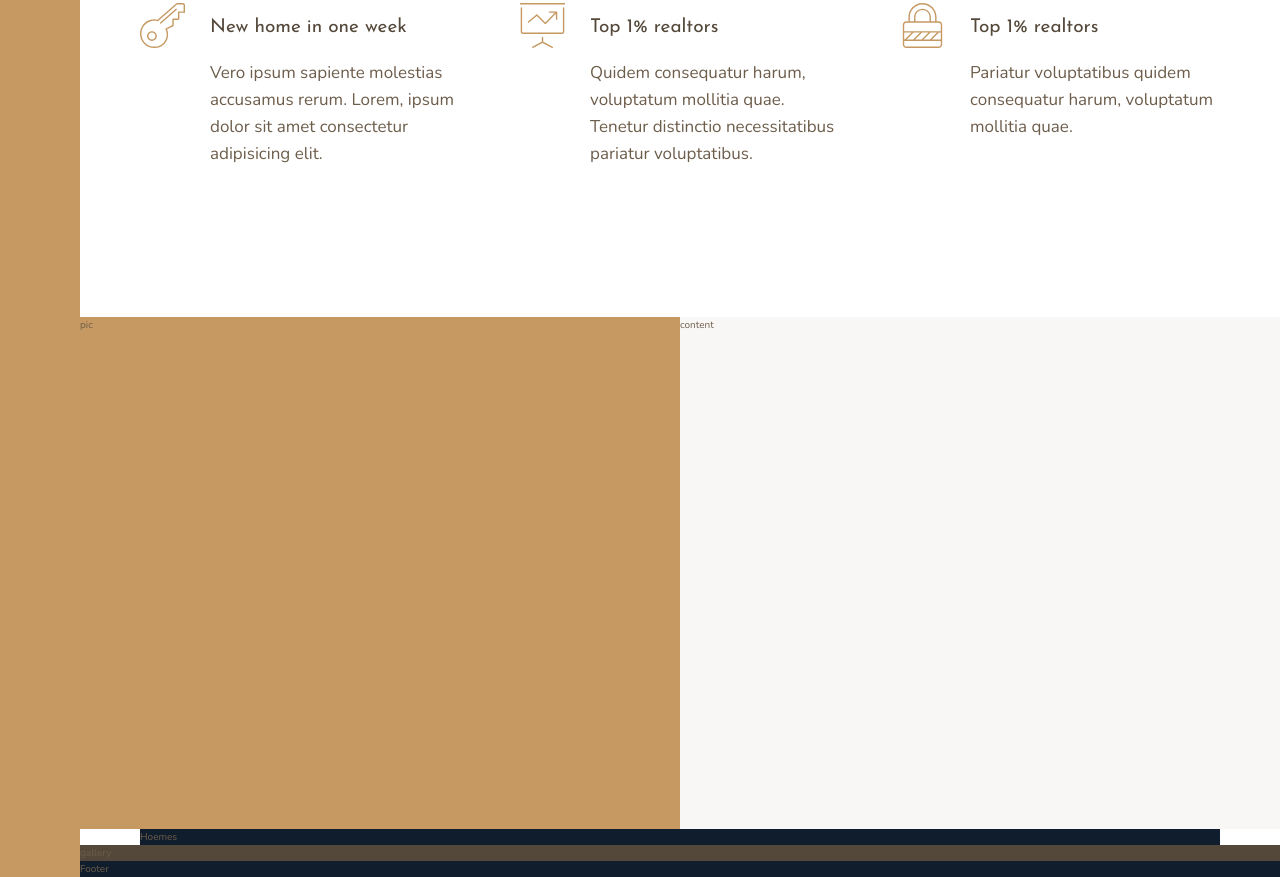
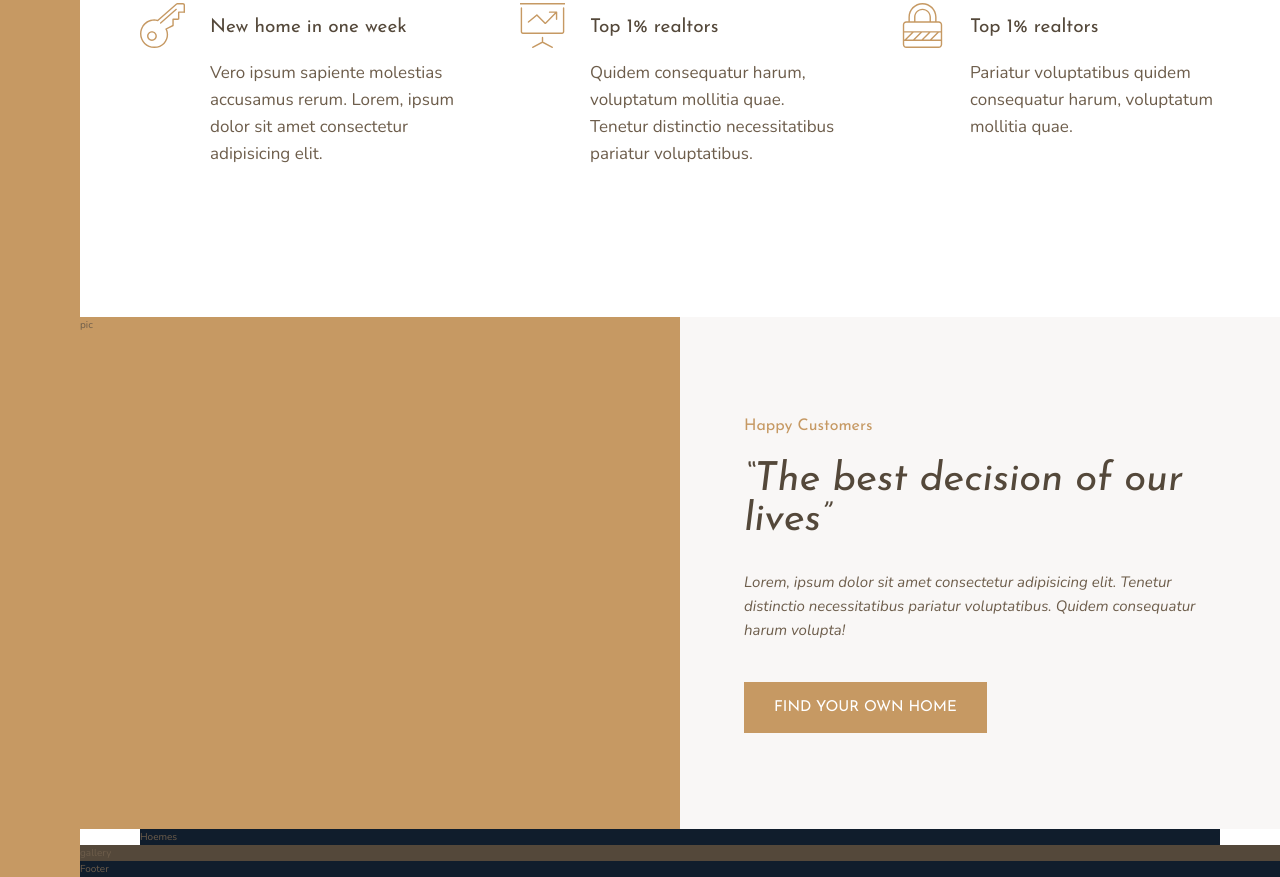
Before and after one commit to mokiong/Nexter-, a website: page index.html in a window 1280 px wide. Shown: the part 991-1868 px from the top of the page. Drawn offline with nearby package versions, Linux system fonts and the light colour scheme.

Commit message:
Finish stories section

```diff
--- a/index.html
+++ b/index.html
@@ -97,7 +97,18 @@
 
         <div class="story__pictures">pic</div>
 
-        <div class="story__content">content</div>
+        <div class="story__content">
+            <h3 class="heading-3 mb-sm">Happy Customers</h3>
+            <h2 class="heading-2 heading-2--dark mb-md">
+                &ldquo;The best decision of our lives&rdquo;
+            </h2>
+            <p class="story__text">
+                Lorem, ipsum dolor sit amet consectetur adipisicing elit.
+                Tenetur distinctio necessitatibus pariatur voluptatibus. Quidem
+                consequatur harum volupta!
+            </p>
+            <button class="btn">Find your own home</button>
+        </div>
 
         <section class="homes">Hoemes</section>
 
--- a/sass/_story.scss
+++ b/sass/_story.scss
@@ -7,5 +7,20 @@
     &__content {
         background-color: $color-grey-light-1;
         grid-column: col-start 5 / full-end;
+
+        padding: 6rem 8vh;
+        // display: flex;
+        // flex-direction: column;
+        // justify-content: center;
+        // align-items: flex-start;
+        display: grid;
+        align-content: center;
+        justify-items: start;
+    }
+
+    &__text {
+        font-size: 1.5rem;
+        font-style: italic;
+        margin-bottom: 4rem;
     }
 }
--- a/sass/_typography.scss
+++ b/sass/_typography.scss
@@ -9,10 +9,23 @@
 
 .heading-2 {
     @extend %heading;
+    font-size: 4rem;
+    font-style: italic;
+    line-height: 1;
+
+    &--light {
+        color: $color-grey-light-1;
+    }
+
+    &--dark {
+        color: $color-grey-dark-1;
+    }
 }
 
 .heading-3 {
     @extend %heading;
+    font-size: 1.6rem;
+    color: $color-primary;
 }
 
 .heading-4 {
@@ -27,3 +40,36 @@
         color: $color-grey-dark-1;
     }
 }
+
+.btn {
+    background-color: $color-primary;
+    color: #fff;
+    border: none;
+    border-radius: 0;
+    font-family: $font-display;
+    font-size: 1.5rem;
+    text-transform: uppercase;
+    padding: 1.8rem 3rem;
+    cursor: pointer;
+    transition: all 0.2s;
+
+    &:hover {
+        background-color: $color-primary-dark;
+    }
+}
+
+.mb-sm {
+    margin-bottom: 2rem;
+}
+
+.mb-md {
+    margin-bottom: 3rem;
+}
+
+.mb-lg {
+    margin-bottom: 4rem;
+}
+
+.mb-hg {
+    margin-bottom: 8rem;
+}
```
Also changed, not shown: css/style.css.
